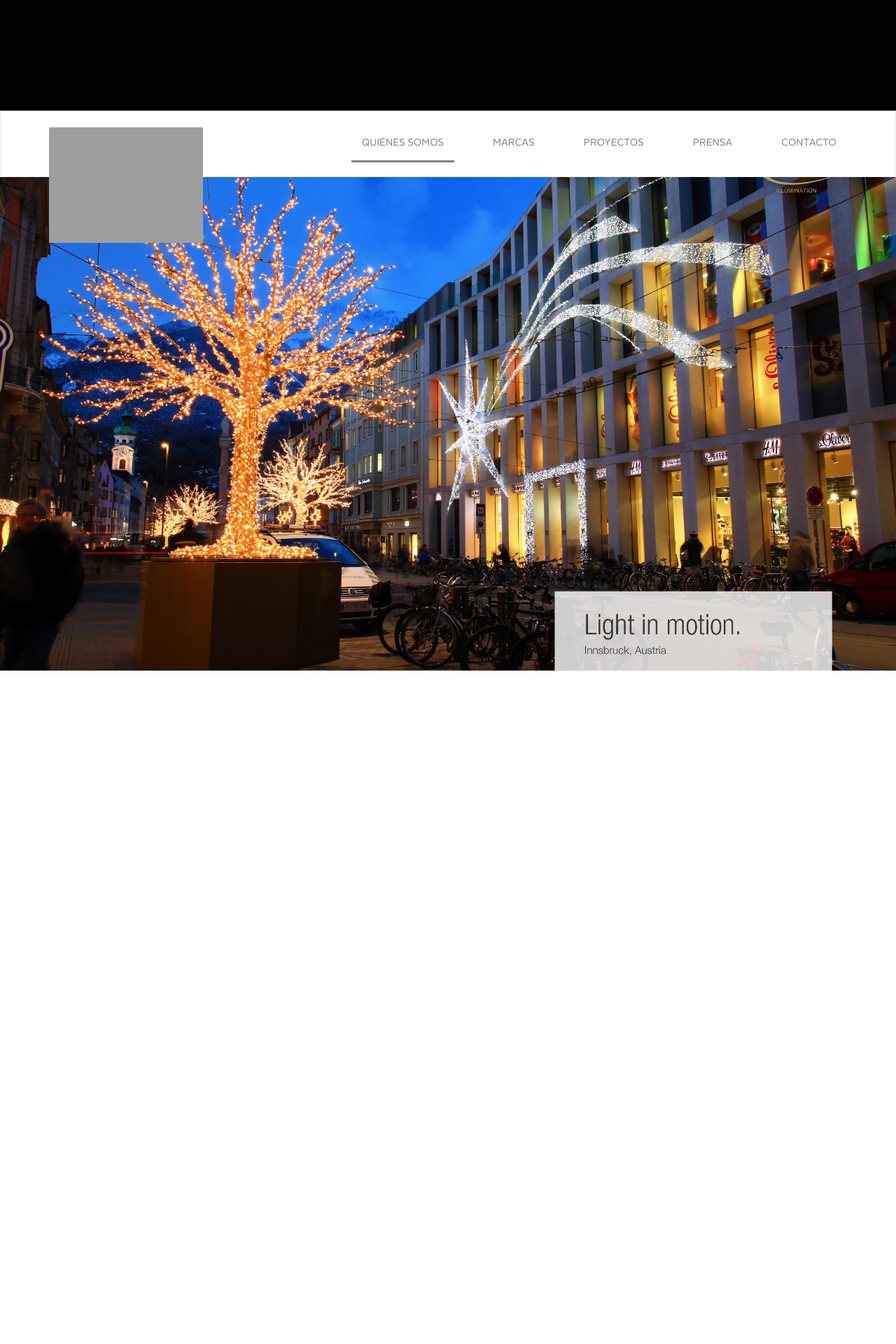
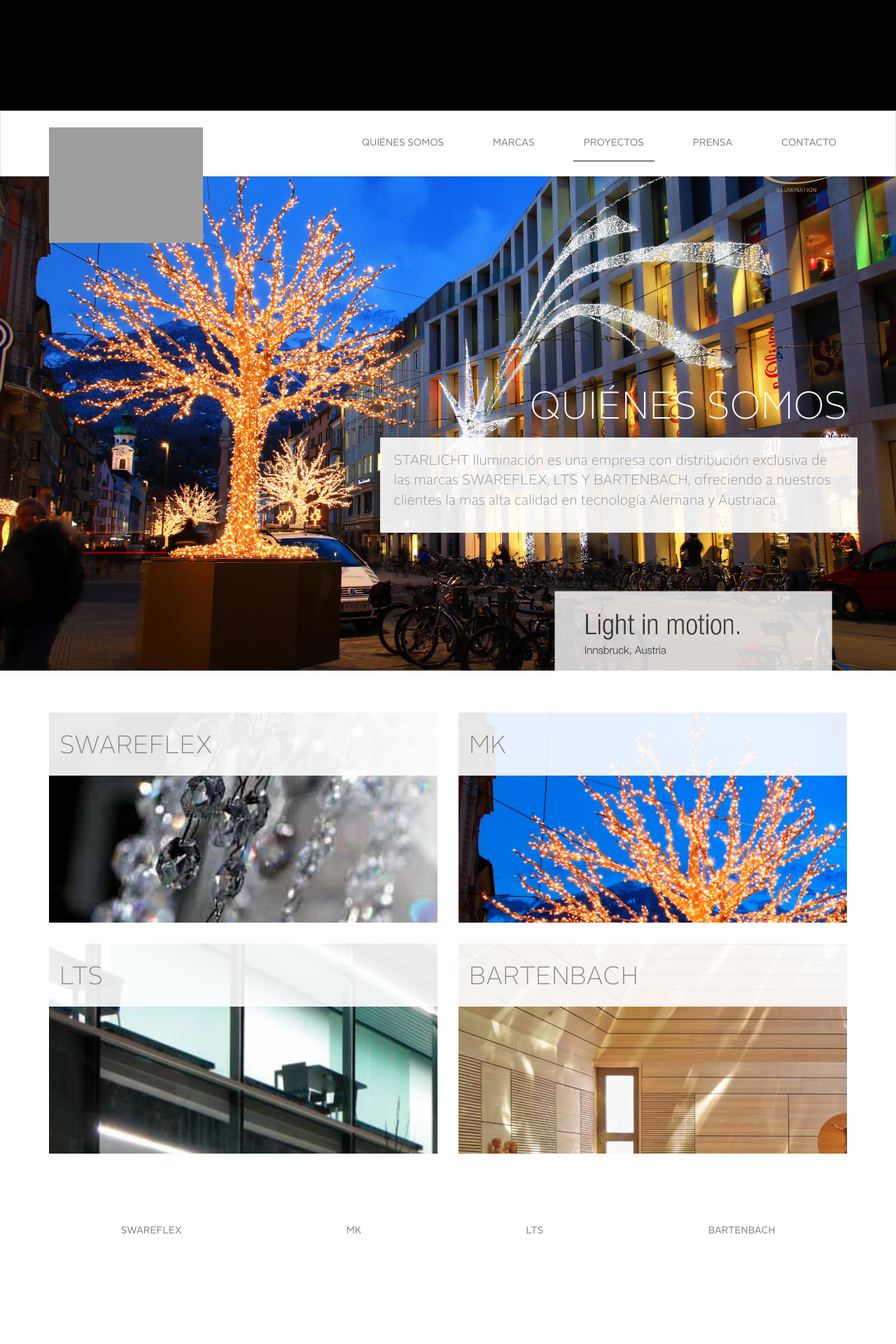
Before and after one commit to globalpark/Starlicht, a PHP site: page / in a window 1280 px wide. Shown: the part 642-2562 px from the top of the page at 70% size. Before the commit the page ends 1600 px from the top, so only its background shows below. Run offline with PHP 8.4, Linux system fonts and the light colour scheme; some libraries are stand-ins or nearby versions; grey boxes are pictures that could not be loaded.

Commit message:
Added Marcas & Proyectos sections.

```diff
--- a/css/main.css
+++ b/css/main.css
@@ -23,11 +23,13 @@
 .right{
 	text-align: right;
 	float: right;
+	display: block;
 }
 
 .left{
 	text-align: left;
 	float: left;
+	display: block;
 }
 
 .fill{
@@ -49,17 +51,17 @@
 	position: relative;
 	background-color: white;
 	margin-top: 700px;
-	height: 2600px;
+	height: 3600px;
 }
 
 @font-face {
-    font-family: "Alright";
+    font-family: "Alright-Bold";
     src: url("../fonts/AlrightSans-Medium.woff") format('woff');
     font-weight: bold;
 }
 
 @font-face {
-    font-family: "Alright";
+    font-family: "Alright-Thin";
     src: url("../fonts/AlrightSans-Thin.woff") format('woff');
     font-weight: thin;
 }
@@ -68,6 +70,14 @@
     font-family: "Alright";
     src: url("../fonts/AlrightSans-Regular.woff") format('woff');
     font-weight: normal;
+}
+
+.thin{
+	font-family: "Alright-Thin";
+}
+
+.bold{
+	font-family: "Alright-Bold";
 }
 
 /* ==========================================================================
@@ -81,6 +91,7 @@
 	padding-bottom: 20px;
 	margin-bottom: 0px;
 	z-index: 1001;
+	border-radius: 0px !important;
 }
 
 #main-nav.isStuck{
@@ -89,15 +100,15 @@
 
 #main-nav .navbar-nav > li > a{
 	color: #808284;
-	border-bottom: 3px solid #fff;
+	border-bottom: 2px solid #fff;
 }
 
 #main-nav .navbar-nav > li > a:hover{
-	border-bottom: 3px solid #808284;
+	border-bottom: 2px solid #808284;
 }
 
 #main-nav .navbar-nav > li.active > a{
-	border-bottom: 3px solid #808284;
+	border-bottom: 2px solid #808284;
 	background-color: #fff;
 	background-image: none;
 	box-shadow: none;
@@ -125,6 +136,87 @@
 	background-position: center center;
 	width: 100%;
 	height: 100%;
+	color: #fff;
+}
+
+#container-quienes{
+}
+
+#titulo-quienes h1{
+	font-size: 55px;
+}
+
+#texto-quienes{
+	color: #808284;
+	background-color: rgba(255, 255, 255, 0.9);
+	padding: 20px 20px;
+	text-align: left;
+}
+
+#texto-quienes p{
+	font-size: 20px;
+}
+
+
+/* ==========================================================================
+   Marcas
+   ========================================================================== */
+#marcas{
+}
+
+.marca{
+	margin-bottom: 30px;
+	height: 300px;
+}
+
+#marcas .container .row{
+	color: #808284;
+	margin-top: 60px;
+}
+
+.foto-marca{
+	width: 100%;
+	height: 100%;
+}
+
+.titulo-marca{
+	background-color: rgba(255, 255, 255, 0.9);
+	padding-top: 10px;
+	padding-bottom: 10px;
+}
+
+.titulo-marca h2{
+	margin-left: 15px;
+	font-size: 36px;
+}
+
+.texto-marca{
+	padding-left: 15px;
+	padding-right: 15px;
+	padding-bottom: 10px;
+	background-color: rgba(255, 255, 255, 0.9);
+	display: block;
+	height: 100%;
+}
+
+.texto-marca p{
+	font-size: 15px;
+}
+
+.texto-marca a{
+	text-align: right;
+}
+
+/* ==========================================================================
+   Proyectos
+   ========================================================================== */
+#proyectos .container{
+	margin-top: 60px;
+}
+
+#proyectos-nav li a{
+	color: #808284;
+	background-color: #fff;
 }
 
 /* ==========================================================================
@@ -160,4 +252,8 @@
 		border-bottom: 3px solid #fff;
 	}
 
+	.marca{
+		height: 350px;
+	}
+
 }
--- a/index.html
+++ b/index.html
@@ -18,7 +18,7 @@
 
         <script src="js/vendor/modernizr-2.6.2.min.js"></script>
     </head>
-    <body>
+    <body data-spy="scroll" data-target="#main-nav" data-offset="94">
         <!--[if lt IE 7]>
             <p class="browsehappy">You are using an <strong>outdated</strong> browser. Please <a href="http://browsehappy.com/">upgrade your browser</a> to improve your experience.</p>
         <![endif]-->
@@ -52,9 +52,9 @@
             <!-- Collect the nav links, forms, and other content for toggling -->
             <div class="collapse navbar-collapse" id="navbar-collapse">
               <ul class="nav navbar-nav navbar-right">
-                <li class="active"><a href="#">QUIÉNES SOMOS</a></li>
-                <li><a href="#">MARCAS</a></li>
-                <li><a href="#">PROYECTOS</a></li>
+                <li><a href="#intro">QUIÉNES SOMOS</a></li>
+                <li><a href="#marcas">MARCAS</a></li>
+                <li><a href="#proyectos">PROYECTOS</a></li>
                 <li><a href="#">PRENSA</a></li>
                 <li><a href="#">CONTACTO</a></li>
               </ul>
@@ -64,8 +64,120 @@
 
         <!-- Intro -->
         <section id="intro">
+
             <div id="foto-intro" class="container-fluid">
 
+                <div id="container-quienes" class="container">
+
+                    <div class="row">
+                        <div id="titulo-quienes" class="col-xs-6 right">
+                            <h1 class="thin">QUIÉNES SOMOS</h1>
+                        </div>
+                    </div>
+
+                    <div class="row">
+                        <div id="texto-quienes" class="col-xs-7 right">
+                            <p class="thin">STARLICHT Iluminación es una empresa con distribución exclusiva de las marcas SWAREFLEX, LTS Y BARTENBACH, ofreciendo a nuestros clientes la mas alta calidad en tecnología Alemana y Austriaca.</p>
+                        </div>
+                    </div>
+
+                </div>
+
+            </div>
+
+        </section><!-- /.Intro -->
+
+        <!-- Marcas -->
+        <section id="marcas">
+
+            <div class="container thin">
+                <div class="row">
+
+                    <div class="marca col-sm-6 col-xs-12">
+                        <div class="foto-marca" style="background-image: url(img/marcas-swareflex.jpg)">
+                            <div class="titulo-marca thin">
+                                <h2>SWAREFLEX</h2>
+
+                            </div>
+                            <div class="texto-marca hidden">
+                                <p class="thin">Lorem ipsum dolor sit amet, consectetur adipisicing elit, sed do eiusmod
+                                tempor incididunt ut labore et dolore magna aliqua. Ut enim ad minim veniam,
+                                quis nostrud exercitation ullamco laboris nisi ut aliquip ex ea commodo
+                                consequat. Duis aute irure dolor in reprehenderit in voluptate velit esse
+                                cillum dolore eu fugiat nulla pariatur. Excepteur sint occaecat cupidatat non
+                                proident, sunt in culpa qui officia deserunt mollit anim id est laborum.</p>
+                                <a href="#" class="">Ver Proyectos</a>
+                            </div>
+                        </div>
+                    </div>
+
+                    <div class="marca col-sm-6 col-xs-12">
+                        <div class="foto-marca" style="background-image: url(img/marcas-mk.jpg)">
+                            <div class="titulo-marca thin">
+                                <h2>MK</h2>
+                            </div>
+                            <div class="texto-marca hidden">
+                                <p class="thin">Lorem ipsum dolor sit amet, consectetur adipisicing elit, sed do eiusmod
+                                tempor incididunt ut labore et dolore magna aliqua. Ut enim ad minim veniam,
+                                quis nostrud exercitation ullamco laboris nisi ut aliquip ex ea commodo
+                                consequat. Duis aute irure dolor in reprehenderit in voluptate velit esse
+                                cillum dolore eu fugiat nulla pariatur. Excepteur sint occaecat cupidatat non
+                                proident, sunt in culpa qui officia deserunt mollit anim id est laborum.</p>
+                                <a href="#" class="">Ver Proyectos</a>
+                            </div>
+                        </div>
+                    </div>
+
+                    <div class="marca col-sm-6 col-xs-12">
+                        <div class="foto-marca" style="background-image: url(img/marcas-lts.jpg)">
+                            <div class="titulo-marca thin">
+                                <h2>LTS</h2>
+                            </div>
+                            <div class="texto-marca hidden">
+                                <p class="thin">Lorem ipsum dolor sit amet, consectetur adipisicing elit, sed do eiusmod
+                                tempor incididunt ut labore et dolore magna aliqua. Ut enim ad minim veniam,
+                                quis nostrud exercitation ullamco laboris nisi ut aliquip ex ea commodo
+                                consequat. Duis aute irure dolor in reprehenderit in voluptate velit esse
+                                cillum dolore eu fugiat nulla pariatur. Excepteur sint occaecat cupidatat non
+                                proident, sunt in culpa qui officia deserunt mollit anim id est laborum.</p>
+                                <a href="#" class="">Ver Proyectos</a>
+                            </div>
+                        </div>
+                    </div>
+
+                    <div class="marca col-sm-6 col-xs-12">
+                        <div class="foto-marca" style="background-image: url(img/marcas-bartenbach.jpg)">
+                            <div class="titulo-marca thin">
+                                <h2>BARTENBACH</h2>
+                            </div>
+                            <div class="texto-marca hidden">
+                                <p class="thin">Lorem ipsum dolor sit amet, consectetur adipisicing elit, sed do eiusmod
+                                tempor incididunt ut labore et dolore magna aliqua. Ut enim ad minim veniam,
+                                quis nostrud exercitation ullamco laboris nisi ut aliquip ex ea commodo
+                                consequat. Duis aute irure dolor in reprehenderit in voluptate velit esse
+                                cillum dolore eu fugiat nulla pariatur. Excepteur sint occaecat cupidatat non
+                                proident, sunt in culpa qui officia deserunt mollit anim id est laborum.</p>
+                                <a href="#" class="">Ver Proyectos</a>
+                            </div>
+                        </div>
+                    </div>
+
+                </div>
+            </div>
+
+        </section><!-- /.Marcas -->
+
+        <!-- Proyectos -->
+        <section id="proyectos">
+            <div class="container">
+                <div class="row">
+                    <ul id="proyectos-nav" class="nav nav-pills nav-justified">
+                        <li class="active"><a href="#">SWAREFLEX</a></li>
+                        <li><a href="#">MK</a></li>
+                        <li><a href="#">LTS</a></li>
+                        <li><a href="#">BARTENBACH</a></li>
+                    </ul>
+                </div>
             </div>
         </section>
 
@@ -78,6 +190,8 @@
         <script src="js/vendor/bootstrap.min.js"></script>
         <script src="js/vendor/jquery.backstretch.js"></script>
         <script src="js/vendor/stickUp.min.js"></script>
+        <script src="js/vendor/jquery.scrollTo.min.js"></script>
+        <script src="js/vendor/jquery.localScroll.min.js"></script>
         <script src="js/main.js"></script>
 
         <script type="text/javascript">
--- a/js/main.js
+++ b/js/main.js
@@ -6,8 +6,33 @@ $(document).ready( function(){
 	$('#page-container').css("margin-top", height + "px");
 	$('#foto-intro').height( height - $('#main-nav').height() - 42 );
 
+	if( height < 740){
+		$('#container-quienes').css("margin-top", ($('#foto-intro').height()) * .2 + "px")
+	}else{
+		$('#container-quienes').css("margin-top", ($('#foto-intro').height()) * .4 + "px")
+	}
+
+	if(width > 1900){
+		$('#container-quienes').css("margin-right", "10%")
+	}
+
+	$('.marca').mouseenter( function(){
+		$(this).children().children('.texto-marca').removeClass('hidden');
+	}).mouseleave( function(){
+		$(this).children().children('.texto-marca').addClass('hidden');
+	});
+
+	$('#main-nav').localScroll({ duration: 'slow', offset: -94});
+
 } );
 
+$(document).on('scroll', function(){
+	if( $('#main-nav').hasClass('isStuck') ){
+		$('#intro').css("margin-top","94px");
+	}else{
+		$('#intro').css("margin-top", "0px" );
+	}
+});
 
 $(window).resize( function(){
 
@@ -17,6 +42,16 @@ $(window).resize( function(){
 	$('#page-container').css("margin-top", height + "px");
 	$('#foto-intro').height( height - $('#main-nav').height() - 42 );
 
+	if( height < 740){
+		$('#container-quienes').css("margin-top", ($('#foto-intro').height()) * .2 + "px")
+	}else{
+		$('#container-quienes').css("margin-top", ($('#foto-intro').height()) * .4 + "px")
+	}
+
+	if(width > 1900){
+		$('#container-quienes').css("margin-right", "10%")
+	}
+
 } );
 
 jQuery(function($) {
```
Also changed, not shown: img/marcas-bartenbach.jpg (added), img/marcas-lts.jpg (added), img/marcas-mk.jpg (added), img/marcas-swareflex.jpg (added), js/vendor/stickUp.js.
